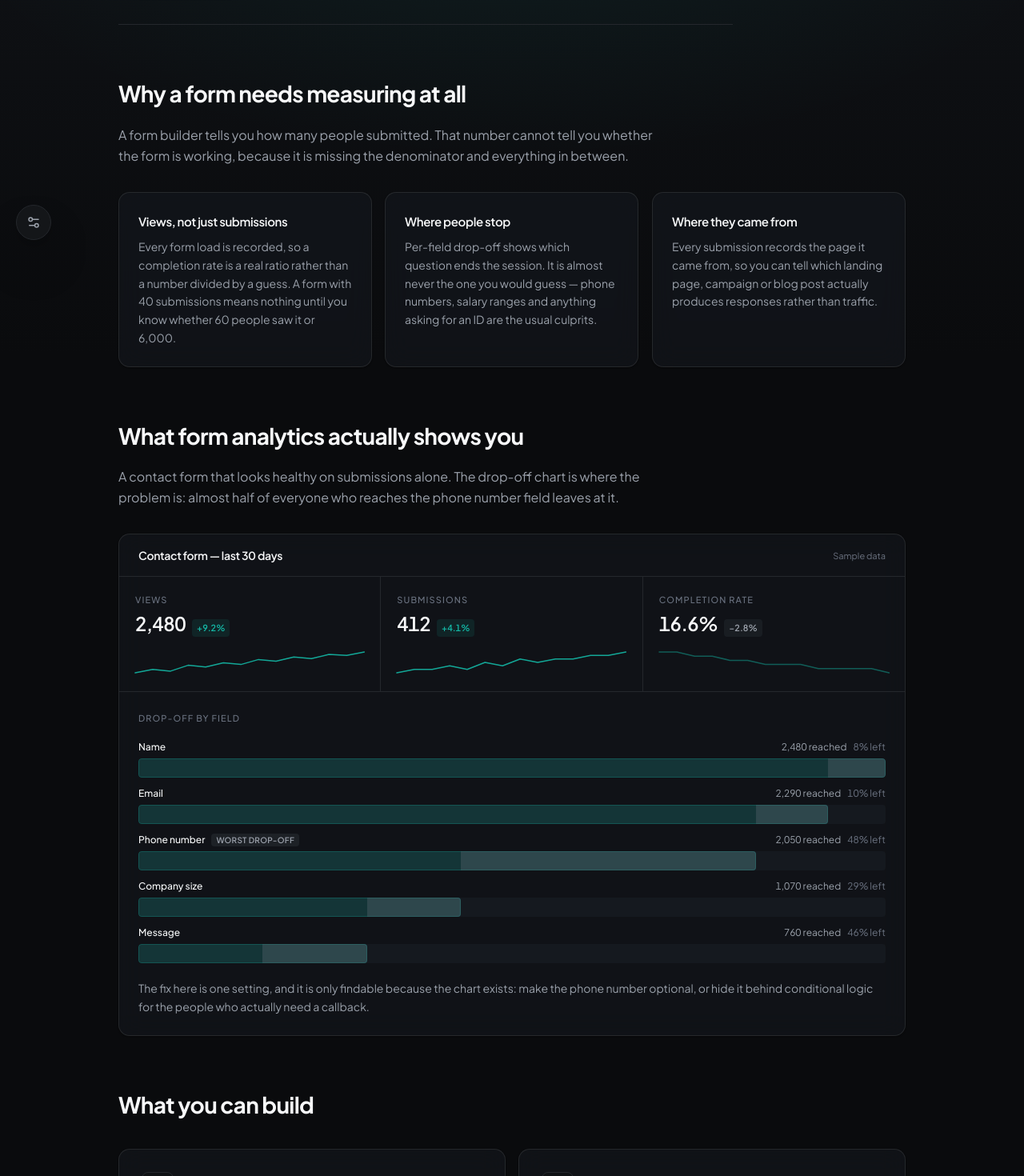
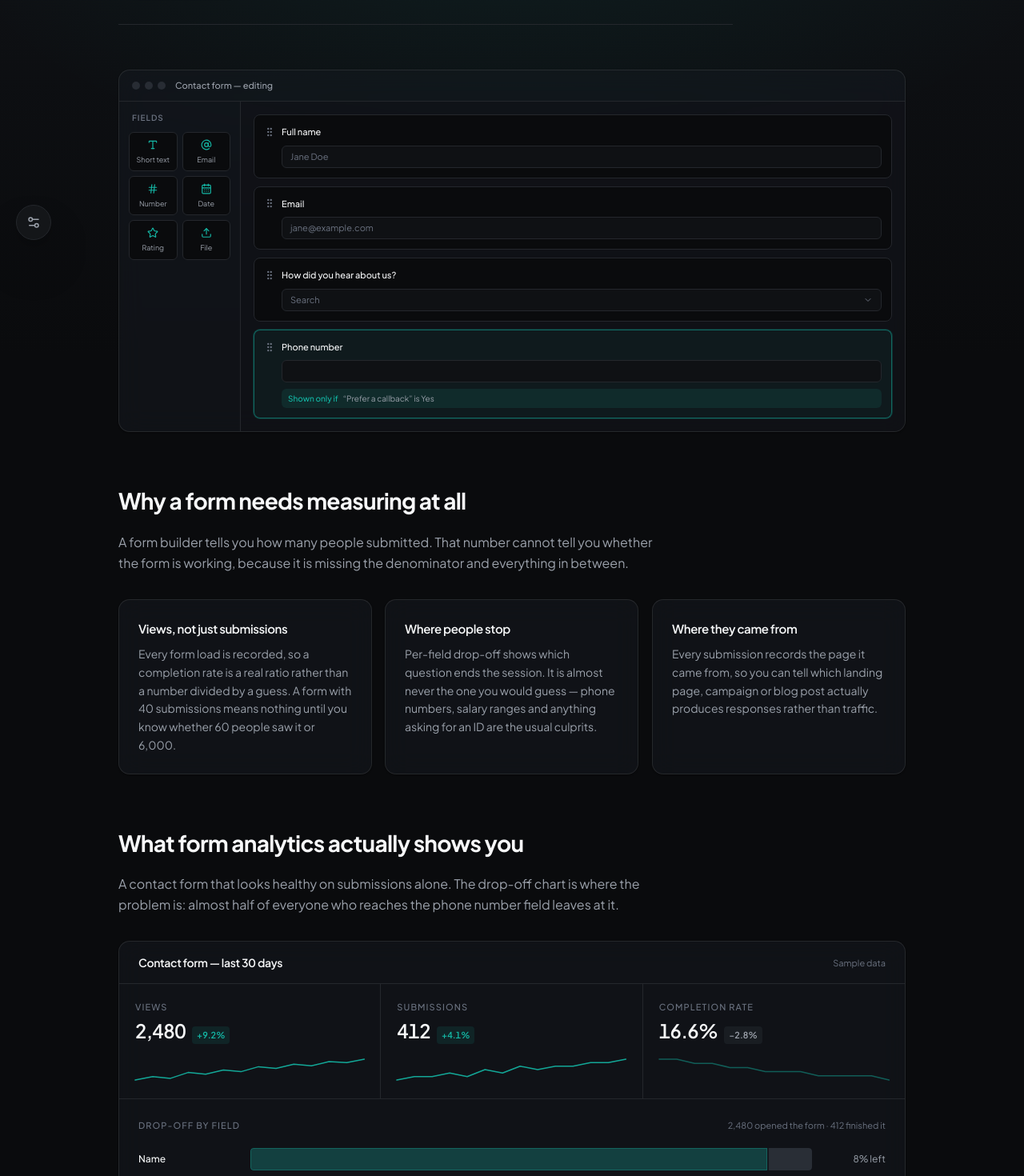
Before and after one commit to daorbit/quantalog-lp, a Next.js app: page /forms in a window 1280 px wide. Shown: the part 480-1950 px from the top of the page at 80% size. Built offline with nearby package versions, Linux system fonts and the light colour scheme.

Commit message:
Add FormBuilderPreview component and integrate it into FormsPage; enhance FieldDropOff visualization

```diff
--- a/src/app/forms/page.tsx
+++ b/src/app/forms/page.tsx
@@ -14,6 +14,7 @@ import {
 } from "lucide-react";
 import { Button, Eyebrow } from "@/components/ui";
 import { FieldDropOff, SparkStat } from "@/components/charts";
+import { FormBuilderPreview } from "@/components/form-builder-preview";
 import { Reveal } from "@/components/reveal";
 import { JsonLd } from "@/components/json-ld";
 import { graph, breadcrumbs, ORG_ID, SITE_ID } from "@/lib/schema";
@@ -210,6 +211,13 @@ export default function FormsPage() {
         </div>
       </header>
 
+      {/* Shown before anything is claimed about it: the builder is the part a
+          reader wants to see, and a wall of text about drag-and-drop is a poor
+          substitute for a picture of it. */}
+      <section className="mt-14">
+        <FormBuilderPreview />
+      </section>
+
       {/* The argument, before the feature list. A reader who does not accept
           this section has no reason to care about the one after it. */}
       <section className="mt-16">
@@ -285,9 +293,14 @@ export default function FormsPage() {
           </div>
 
           <div className="border-t border-border p-6">
-            <p className="text-[11px] font-medium uppercase tracking-[0.1em] text-fg-faint">
-              Drop-off by field
-            </p>
+            <div className="flex flex-wrap items-baseline justify-between gap-2">
+              <p className="text-[11px] font-medium uppercase tracking-[0.1em] text-fg-faint">
+                Drop-off by field
+              </p>
+              <p className="text-[11px] text-fg-faint">
+                2,480 opened the form · 412 finished it
+              </p>
+            </div>
             <div className="mt-5">
               <FieldDropOff
                 rows={[
@@ -299,10 +312,13 @@ export default function FormsPage() {
                 ]}
               />
             </div>
-            <p className="mt-5 text-sm leading-relaxed text-fg-muted">
-              The fix here is one setting, and it is only findable because the
-              chart exists: make the phone number optional, or hide it behind
-              conditional logic for the people who actually need a callback.
+            <p className="mt-6 border-t border-border pt-5 text-sm leading-relaxed text-fg-muted">
+              <span className="font-medium text-fg">
+                Phone number loses 48% of everyone who reaches it
+              </span>{" "}
+              — more than the other four fields combined. The fix is one setting,
+              and it is only findable because the chart exists: make it optional,
+              or show it conditionally to the people who actually want a callback.
             </p>
           </div>
         </div>
--- a/src/components/charts.tsx
+++ b/src/components/charts.tsx
@@ -284,14 +284,16 @@ export function VerdictBar({
 /**
  * Where a form loses people, field by field.
  *
- * Two quantities per row: how many respondents reached the field, and how many
- * of those abandoned at it. The abandonment is drawn as a second bar inset
- * against the first rather than as a separate chart, because the question is
- * always relative — twelve people abandoning a field four hundred reached is
- * unremarkable, and twelve abandoning a field twenty reached is the bug.
+ * Each row's bar is the share of the original audience still present at that
+ * field, split into the part that continued (accent) and the part that stopped
+ * here (muted). Both segments sit side by side rather than one inside the
+ * other: overlapping them made a single muddy bar where the eye could not
+ * separate the two quantities.
  *
- * The worst row is marked rather than left for the reader to find by scanning,
- * since that is the entire reason the chart exists.
+ * The drop percentage is set in its own column at a readable size, because on
+ * a form that starts wide and ends narrow the late rows are too short to carry
+ * any meaning through length alone — by the last field the bar is a sliver, and
+ * a sliver is exactly where the worst rate usually is.
  */
 export function FieldDropOff({
   rows,
@@ -309,52 +311,67 @@ export function FieldDropOff({
   );
 
   return (
-    <ol className="space-y-3">
+    <ol className="space-y-2.5">
       {rows.map((row, i) => {
-        const reachedPct = (row.reached / top) * 100;
-        const abandonedPct = (row.abandoned / top) * 100;
+        const continued = row.reached - row.abandoned;
+        const continuedPct = (continued / top) * 100;
+        const lostPct = (row.abandoned / top) * 100;
         const dropRate = rate(row) * 100;
+        const isWorst = i === worst;
 
         return (
-          <li key={row.label}>
-            <div className="flex items-baseline justify-between gap-3 text-xs">
-              <span className="font-medium text-fg">
-                {row.label}
-                {i === worst && (
-                  <span className="ml-2 rounded bg-fg-faint/15 px-1.5 py-0.5 text-[10px] font-semibold uppercase tracking-wide text-fg-muted">
-                    Worst drop-off
-                  </span>
-                )}
-              </span>
-              <span className="shrink-0 tabular-nums text-fg-muted">
-                {row.reached.toLocaleString("en-US")} reached
-                <span className="ml-2 text-fg-faint">
-                  {dropRate.toFixed(0)}% left
-                </span>
-              </span>
-            </div>
+          <li key={row.label} className="flex items-center gap-3">
+            <span className="w-28 shrink-0 truncate text-xs font-medium text-fg sm:w-32">
+              {row.label}
+            </span>
 
-            <div className="relative mt-1.5 h-6 overflow-hidden rounded bg-fg-faint/[0.07]">
+            <div className="flex h-7 flex-1 items-stretch gap-0.5 overflow-hidden rounded bg-fg-faint/[0.06]">
               <div
-                className="bar-fill absolute inset-y-0 left-0 rounded bg-accent/[0.18] ring-1 ring-inset ring-accent/25"
-                style={{ width: `${reachedPct}%`, animationDelay: `${0.3 + i * 0.1}s` }}
+                className="bar-fill rounded-l bg-accent/25 ring-1 ring-inset ring-accent/30"
+                style={{
+                  width: `${continuedPct}%`,
+                  animationDelay: `${0.25 + i * 0.09}s`,
+                }}
                 aria-hidden="true"
               />
-              {/* Anchored to the right edge of the reached bar: the people who
-                  got this far and then stopped. */}
+              {/* The people who reached this field and went no further. Given a
+                  visible minimum so a small-but-real loss is never invisible. */}
               <div
-                className="bar-fill absolute inset-y-0 rounded-r bg-fg-faint/30"
+                className={`bar-fill rounded-r ${
+                  isWorst
+                    ? "bg-fg-muted/55 ring-1 ring-inset ring-fg-muted/40"
+                    : "bg-fg-faint/25"
+                }`}
                 style={{
-                  left: `${reachedPct - abandonedPct}%`,
-                  width: `${abandonedPct}%`,
-                  animationDelay: `${0.4 + i * 0.1}s`,
+                  width: `${Math.max(lostPct, 0.8)}%`,
+                  animationDelay: `${0.32 + i * 0.09}s`,
                 }}
                 aria-hidden="true"
               />
             </div>
+
+            <span
+              className={`w-20 shrink-0 text-right text-xs tabular-nums ${
+                isWorst ? "font-semibold text-fg" : "text-fg-muted"
+              }`}
+            >
+              {dropRate.toFixed(0)}% left
+            </span>
           </li>
         );
       })}
+
+      <li className="flex flex-wrap items-center gap-x-4 gap-y-1 pt-1.5 text-[11px] text-fg-faint">
+        <span className="flex items-center gap-1.5">
+          <span className="h-2 w-2 rounded-sm bg-accent/40" aria-hidden="true" />
+          Continued
+        </span>
+        <span className="flex items-center gap-1.5">
+          <span className="h-2 w-2 rounded-sm bg-fg-muted/50" aria-hidden="true" />
+          Stopped here
+        </span>
+        <span>Bar width is the share of everyone who opened the form.</span>
+      </li>
     </ol>
   );
 }
--- /dev/null
+++ b/src/components/form-builder-preview.tsx
@@ -0,0 +1,147 @@
+import {
+  AtSign,
+  CalendarDays,
+  ChevronDown,
+  GripVertical,
+  Hash,
+  Star,
+  Type,
+  Upload,
+} from "lucide-react";
+
+/**
+ * A still of the form builder: the field palette on the left, the form being
+ * assembled on the right.
+ *
+ * Static markup rather than a screenshot, for the same reason the charts are
+ * inline SVG — it stays sharp at any density, inherits both themes from the
+ * same tokens as the rest of the page, and does not go stale the next time the
+ * real builder's chrome changes. It is a diagram of the idea, not a claim about
+ * the exact pixels.
+ */
+
+const palette = [
+  { icon: Type, label: "Short text" },
+  { icon: AtSign, label: "Email" },
+  { icon: Hash, label: "Number" },
+  { icon: CalendarDays, label: "Date" },
+  { icon: Star, label: "Rating" },
+  { icon: Upload, label: "File" },
+];
+
+/** One field as it appears on the canvas, drawn as a real control would sit. */
+function CanvasField({
+  label,
+  children,
+  active = false,
+}: {
+  label: string;
+  children: React.ReactNode;
+  active?: boolean;
+}) {
+  return (
+    <div
+      className={`rounded-lg border p-3 transition ${
+        active
+          ? "border-accent/50 bg-accent/[0.06] ring-1 ring-accent/20"
+          : "border-border bg-bg"
+      }`}
+    >
+      <div className="flex items-center gap-2">
+        <GripVertical
+          className="h-3.5 w-3.5 shrink-0 text-fg-faint"
+          aria-hidden="true"
+        />
+        <span className="text-[11px] font-medium text-fg">{label}</span>
+      </div>
+      <div className="mt-2 pl-[1.375rem]">{children}</div>
+    </div>
+  );
+}
+
+/** The inert input shapes inside each field. Never focusable — this is a picture. */
+function InputShape({ text }: { text?: string }) {
+  return (
+    <div className="flex h-7 items-center rounded-md border border-border bg-bg-subtle px-2.5 text-[11px] text-fg-faint">
+      {text}
+    </div>
+  );
+}
+
+export function FormBuilderPreview() {
+  return (
+    <div
+      className="card overflow-hidden"
+      role="img"
+      aria-label="The Quantalog form builder: a palette of field types on the left, and a contact form being assembled on the right with name, email, rating and a conditional phone number field."
+    >
+      <div className="flex items-center gap-2 border-b border-border px-4 py-2.5">
+        <div className="flex gap-1.5" aria-hidden="true">
+          <span className="h-2.5 w-2.5 rounded-full bg-fg-faint/25" />
+          <span className="h-2.5 w-2.5 rounded-full bg-fg-faint/25" />
+          <span className="h-2.5 w-2.5 rounded-full bg-fg-faint/25" />
+        </div>
+        <p className="ml-1 text-[11px] font-medium text-fg-muted">
+          Contact form — editing
+        </p>
+      </div>
+
+      <div className="grid sm:grid-cols-[9.5rem_1fr]">
+        {/* Palette */}
+        <div className="border-b border-border p-3 sm:border-b-0 sm:border-r">
+          <p className="px-1 text-[10px] font-semibold uppercase tracking-[0.1em] text-fg-faint">
+            Fields
+          </p>
+          <div className="mt-2.5 grid grid-cols-3 gap-1.5 sm:grid-cols-2">
+            {palette.map((p) => (
+              <div
+                key={p.label}
+                className="flex flex-col items-center gap-1.5 rounded-md border border-border bg-bg px-1.5 py-2 text-center"
+              >
+                <p.icon
+                  className="h-3.5 w-3.5 text-accent"
+                  aria-hidden="true"
+                />
+                <span className="text-[9px] leading-tight text-fg-muted">
+                  {p.label}
+                </span>
+              </div>
+            ))}
+          </div>
+        </div>
+
+        {/* Canvas */}
+        <div className="space-y-2.5 bg-bg-subtle/40 p-4">
+          <CanvasField label="Full name">
+            <InputShape text="Jane Doe" />
+          </CanvasField>
+
+          <CanvasField label="Email">
+            <InputShape text="jane@example.com" />
+          </CanvasField>
+
+          <CanvasField label="How did you hear about us?">
+            <div className="flex h-7 items-center justify-between rounded-md border border-border bg-bg-subtle px-2.5 text-[11px] text-fg-faint">
+              Search
+              <ChevronDown className="h-3 w-3" aria-hidden="true" />
+            </div>
+          </CanvasField>
+
+          {/* The selected field, carrying the rule that is the product's
+              actual argument: this one only appears when it is needed. */}
+          <CanvasField label="Phone number" active>
+            <InputShape />
+            <div className="mt-2 flex items-center gap-1.5 rounded-md bg-accent/10 px-2 py-1">
+              <span className="text-[10px] font-medium text-accent">
+                Shown only if
+              </span>
+              <span className="text-[10px] text-fg-muted">
+                “Prefer a callback” is Yes
+              </span>
+            </div>
+          </CanvasField>
+        </div>
+      </div>
+    </div>
+  );
+}
```
